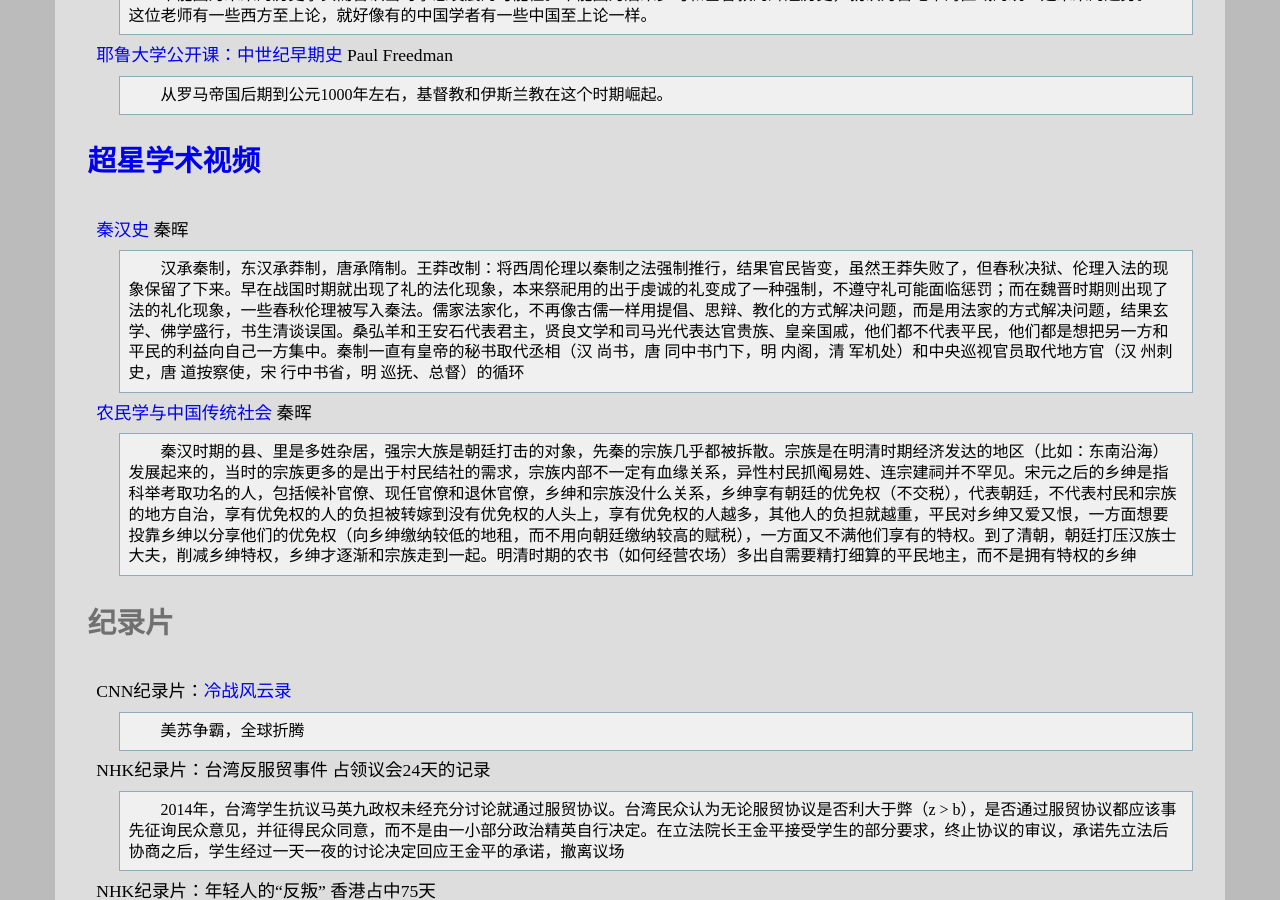
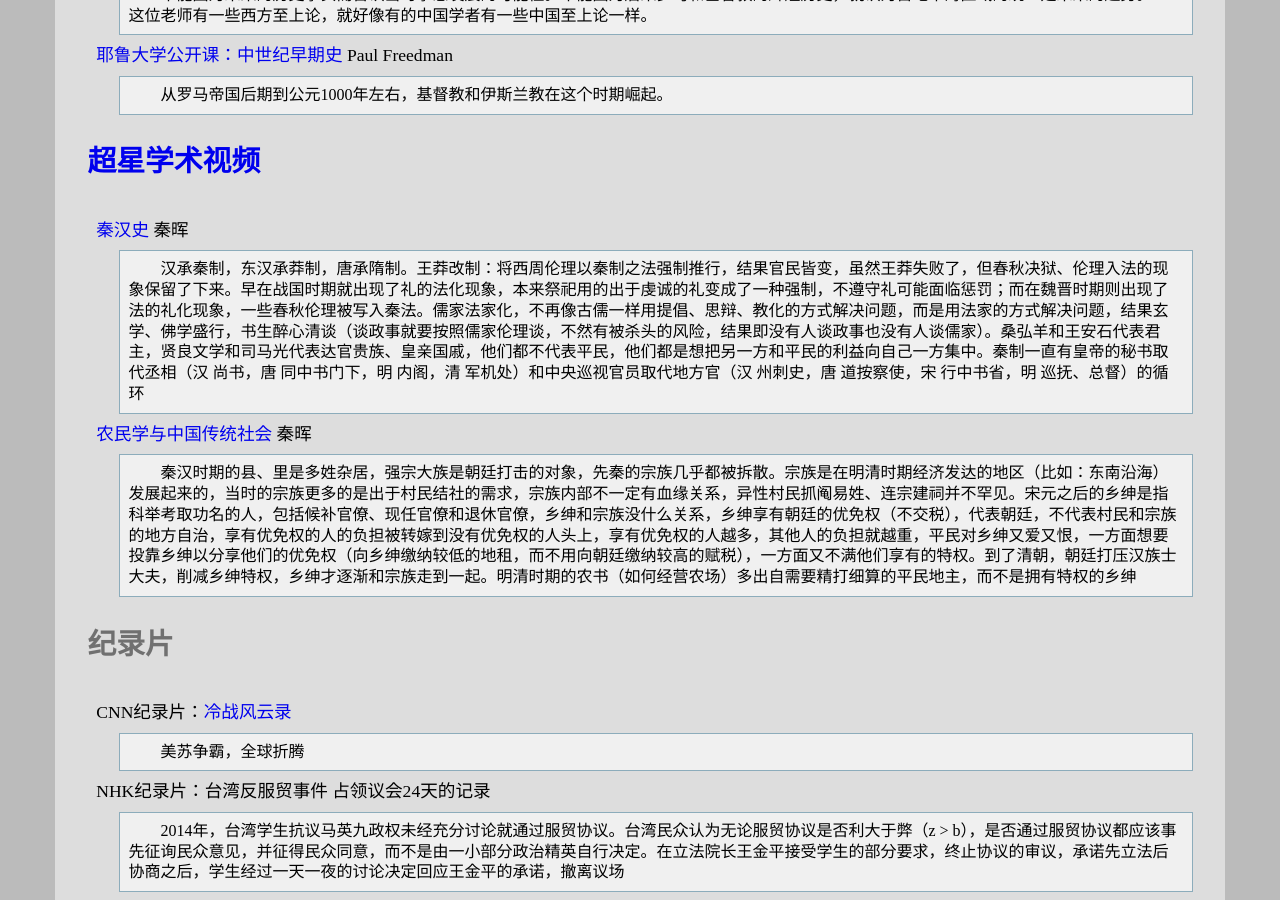
Before and after one commit to leiqin/leiqin.github.io, a Jekyll site: the page built from shoucang/history.markdown, in a window 1280 px wide and 900 px high, scrolled down 3453 px. Built offline with Jekyll 4.4.1, drawn with Linux system fonts in a browser that asks for light colours.

Commit message:
_ 小修改

```diff
--- a/shoucang/history.markdown
+++ b/shoucang/history.markdown
@@ -101,7 +101,7 @@ title: 以史为镜
 ### [超星学术视频](http://video.chaoxing.com/)
 
 [秦汉史](http://mooc.chaoxing.com/course/1122947.html) 秦晖
-:	汉承秦制，东汉承莽制，唐承隋制。王莽改制：将西周伦理以秦制之法强制推行，结果官民皆变，虽然王莽失败了，但春秋决狱、伦理入法的现象保留了下来。早在战国时期就出现了礼的法化现象，本来祭祀用的出于虔诚的礼变成了一种强制，不遵守礼可能面临惩罚；而在魏晋时期则出现了法的礼化现象，一些春秋伦理被写入秦法。儒家法家化，不再像古儒一样用提倡、思辩、教化的方式解决问题，而是用法家的方式解决问题，结果玄学、佛学盛行，书生清谈误国。桑弘羊和王安石代表君主，贤良文学和司马光代表达官贵族、皇亲国戚，他们都不代表平民，他们都是想把另一方和平民的利益向自己一方集中。秦制一直有皇帝的秘书取代丞相（汉 尚书，唐 同中书门下，明 内阁，清 军机处）和中央巡视官员取代地方官（汉 州刺史，唐 道按察使，宋 行中书省，明 巡抚、总督）的循环
+:	汉承秦制，东汉承莽制，唐承隋制。王莽改制：将西周伦理以秦制之法强制推行，结果官民皆变，虽然王莽失败了，但春秋决狱、伦理入法的现象保留了下来。早在战国时期就出现了礼的法化现象，本来祭祀用的出于虔诚的礼变成了一种强制，不遵守礼可能面临惩罚；而在魏晋时期则出现了法的礼化现象，一些春秋伦理被写入秦法。儒家法家化，不再像古儒一样用提倡、思辩、教化的方式解决问题，而是用法家的方式解决问题，结果玄学、佛学盛行，书生醉心清谈（谈政事就要按照儒家伦理谈，不然有被杀头的风险，结果即没有人谈政事也没有人谈儒家）。桑弘羊和王安石代表君主，贤良文学和司马光代表达官贵族、皇亲国戚，他们都不代表平民，他们都是想把另一方和平民的利益向自己一方集中。秦制一直有皇帝的秘书取代丞相（汉 尚书，唐 同中书门下，明 内阁，清 军机处）和中央巡视官员取代地方官（汉 州刺史，唐 道按察使，宋 行中书省，明 巡抚、总督）的循环
 
 [农民学与中国传统社会](http://video.chaoxing.com/serie_400000203.shtml) 秦晖
 :	秦汉时期的县、里是多姓杂居，强宗大族是朝廷打击的对象，先秦的宗族几乎都被拆散。宗族是在明清时期经济发达的地区（比如：东南沿海）发展起来的，当时的宗族更多的是出于村民结社的需求，宗族内部不一定有血缘关系，异性村民抓阄易姓、连宗建祠并不罕见。宋元之后的乡绅是指科举考取功名的人，包括候补官僚、现任官僚和退休官僚，乡绅和宗族没什么关系，乡绅享有朝廷的优免权（不交税），代表朝廷，不代表村民和宗族的地方自治，享有优免权的人的负担被转嫁到没有优免权的人头上，享有优免权的人越多，其他人的负担就越重，平民对乡绅又爱又恨，一方面想要投靠乡绅以分享他们的优免权（向乡绅缴纳较低的地租，而不用向朝廷缴纳较高的赋税），一方面又不满他们享有的特权。到了清朝，朝廷打压汉族士大夫，削减乡绅特权，乡绅才逐渐和宗族走到一起。明清时期的农书（如何经营农场）多出自需要精打细算的平民地主，而不是拥有特权的乡绅
```
